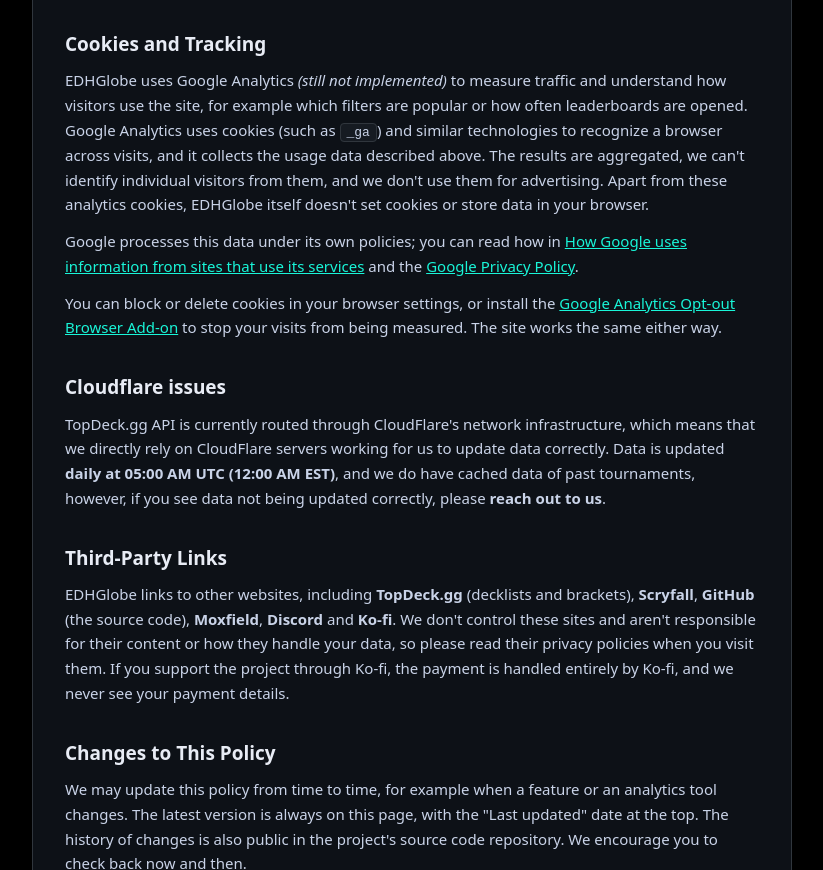
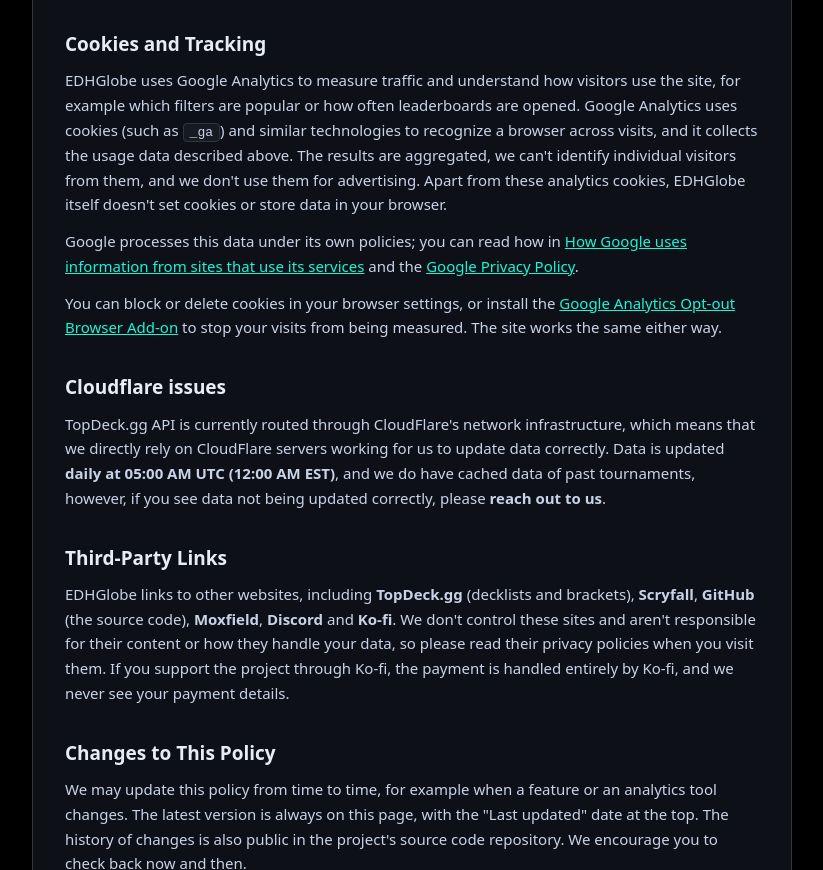
Before and after one commit to Godkayaki/tournament-visualizer, a plain HTML site: page site/privacy.html in a window 1280 px wide. Shown: the part 890-1760 px from the top of the page, without its empty margins (228-1051 px from the left). Drawn offline with Linux system fonts and the light colour scheme.

Commit message:
modify privacy info

```diff
--- a/site/privacy.html
+++ b/site/privacy.html
@@ -46,7 +46,7 @@
     </ul>
 
     <h3>Cookies and Tracking</h3>
-    <p>EDHGlobe uses Google Analytics <i>(still not implemented)</i> to measure traffic and understand how visitors use the site, for example which filters are popular or how often leaderboards are opened. Google Analytics uses cookies (such as <code>_ga</code>) and similar technologies to recognize a browser across visits, and it collects the usage data described above. The results are aggregated, we can't identify individual visitors from them, and we don't use them for advertising. Apart from these analytics cookies, EDHGlobe itself doesn't set cookies or store data in your browser.</p>
+    <p>EDHGlobe uses Google Analytics to measure traffic and understand how visitors use the site, for example which filters are popular or how often leaderboards are opened. Google Analytics uses cookies (such as <code>_ga</code>) and similar technologies to recognize a browser across visits, and it collects the usage data described above. The results are aggregated, we can't identify individual visitors from them, and we don't use them for advertising. Apart from these analytics cookies, EDHGlobe itself doesn't set cookies or store data in your browser.</p>
     <p>Google processes this data under its own policies; you can read how in <a href="https://policies.google.com/technologies/partner-sites" target="_blank" rel="noopener">How Google uses information from sites that use its services</a> and the <a href="https://policies.google.com/privacy" target="_blank" rel="noopener">Google Privacy Policy</a>.</p>
     <p>You can block or delete cookies in your browser settings, or install the <a href="https://tools.google.com/dlpage/gaoptout" target="_blank" rel="noopener">Google Analytics Opt-out Browser Add-on</a> to stop your visits from being measured. The site works the same either way.</p>
 
```
